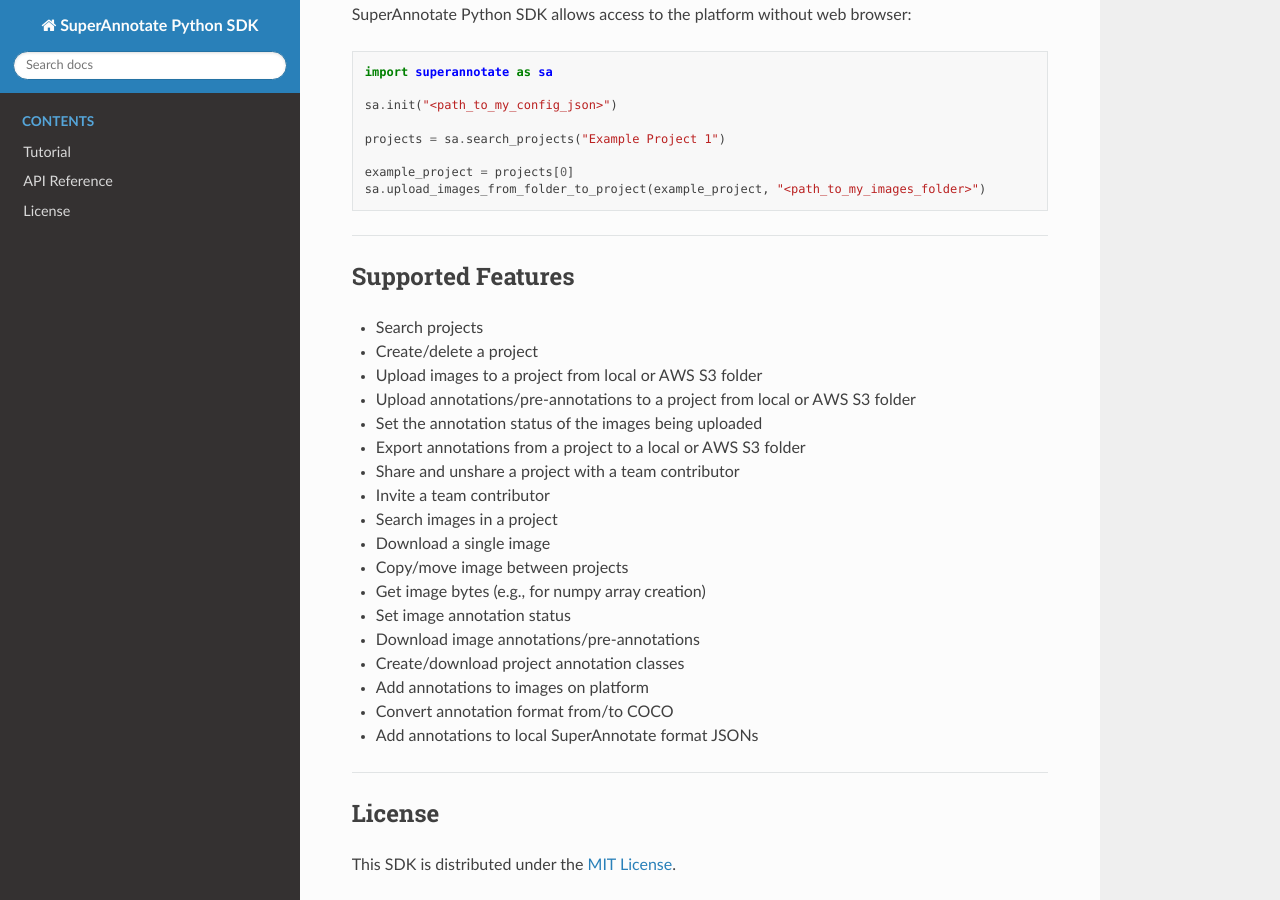
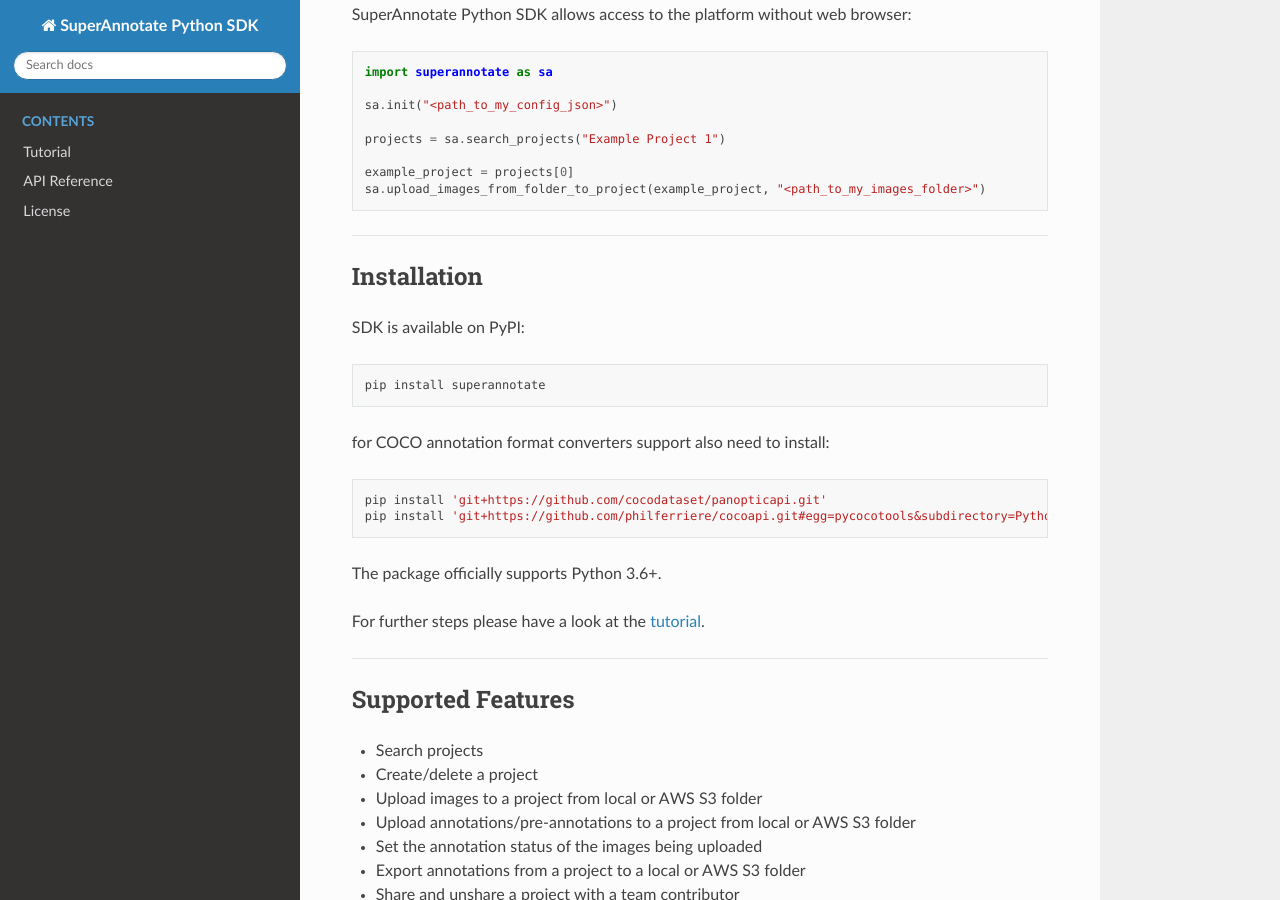
Before and after one commit to superannotateai/superannotate-python-sdk, a Sphinx documentation site: the page built from docs/source/index.rst, in a window 1280 px wide and 900 px high, scrolled down 415 px. Built offline with Sphinx 7.4.7 and the Read the Docs theme 2.0.0, drawn with Linux system fonts in a browser that asks for light colours.

Commit message:
Improve docs

```diff
--- a/docs/source/index.rst
+++ b/docs/source/index.rst
@@ -38,6 +38,28 @@
 
 ----------
 
+Installation
+____________
+
+
+SDK is available on PyPI:
+
+.. code-block:: bash
+
+   pip install superannotate
+
+for COCO annotation format converters support also need to install:
+
+.. code-block:: bash
+
+   pip install 'git+https://github.com/cocodataset/panopticapi.git'
+   pip install 'git+https://github.com/philferriere/cocoapi.git#egg=pycocotools&subdirectory=PythonAPI'
+
+The package officially supports Python 3.6+.
+
+For further steps please have a look at the :ref:`tutorial <ref_tutorial>`.
+
+----------
 
 Supported Features
 __________________
```
Also changed, not shown: README.md (+2 -0 lines).
